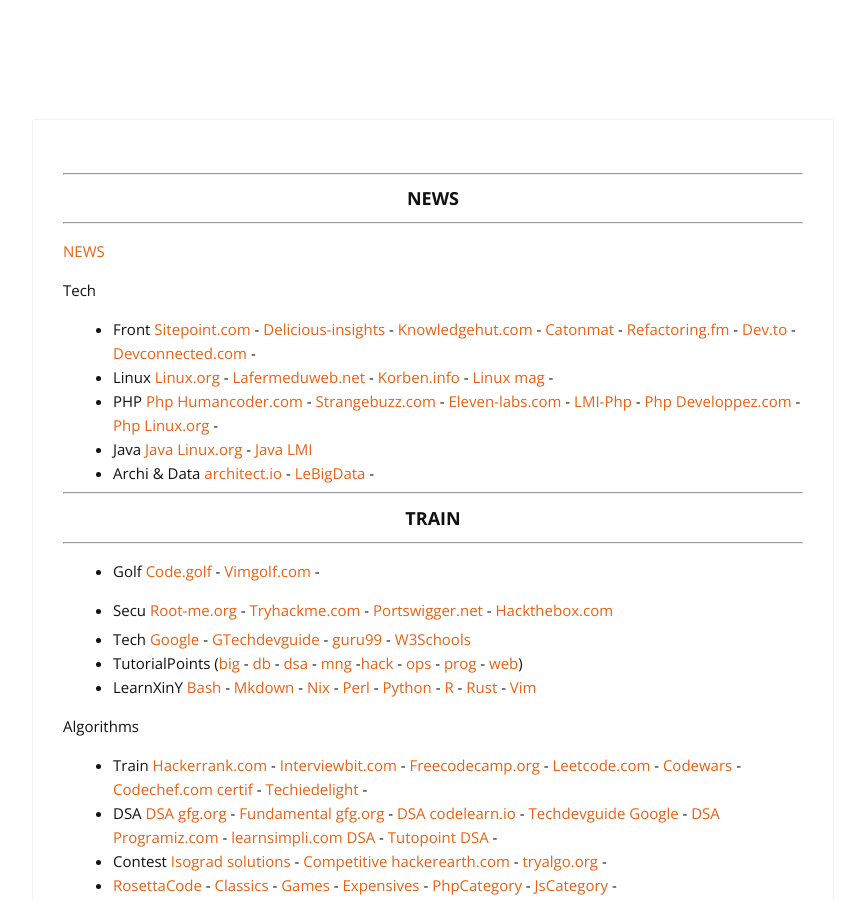
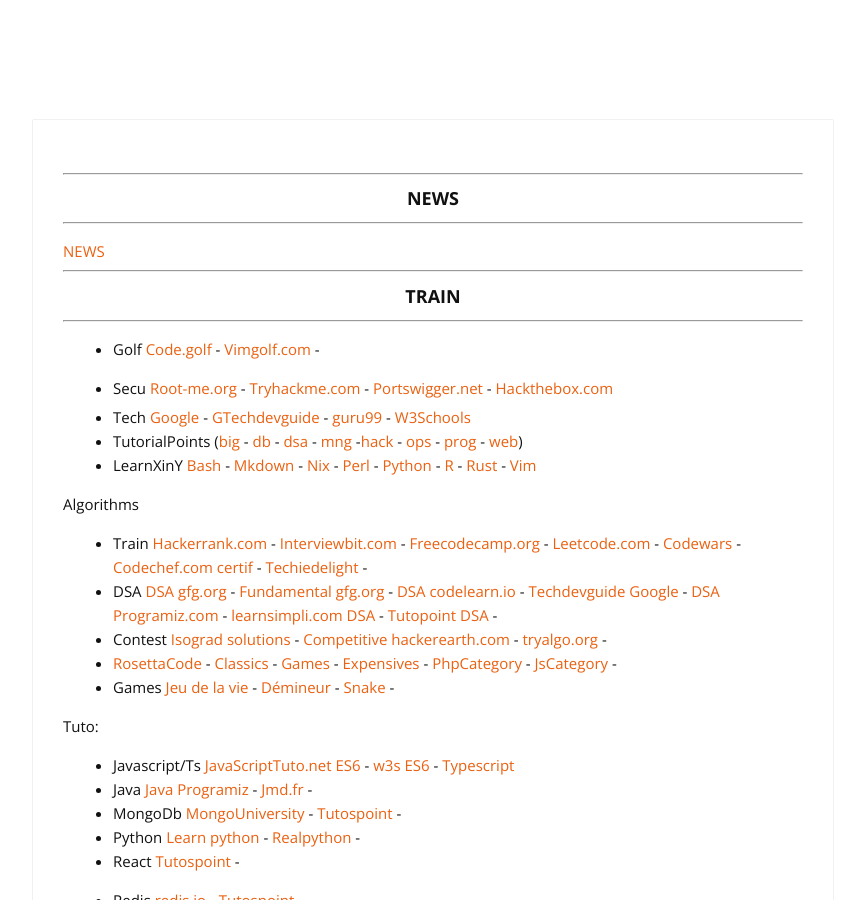
Before and after one commit to cylmat/cylmat.github.io, a Jekyll site: the page built from _pages/USEFUL.md, in a window 1280 px wide and 900 px high. Shown: the whole window, without its empty margins (207-1072 px from the left). Built offline with Jekyll 4.4.1, drawn with Linux system fonts in a browser that asks for light colours; nearby versions of some CDN libraries.

Commit message:
Update USEFUL.md

```diff
--- a/_pages/USEFUL.md
+++ b/_pages/USEFUL.md
@@ -9,15 +9,6 @@
 ---
 
 [NEWS](https://github.com/cylmat/cylmat.github.io/blob/main/_pages/news.md)
-
-Tech
-* Front [Sitepoint.com](https://www.sitepoint.com) - [Delicious-insights](https://delicious-insights.com/fr/articles-et-tutos/) - [Knowledgehut.com](https://www.knowledgehut.com/blog/category/web-development) - [Catonmat](https://catonmat.net/) - [Refactoring.fm](https://refactoring.fm) - [Dev.to](https://dev.to) - [Devconnected.com](https://devconnected.com) -
-* Linux [Linux.org](https://linuxfr.org) - [Lafermeduweb.net](https://www.lafermeduweb.net) - [Korben.info](https://korben.info) - [Linux mag](https://connect.ed-diamond.com/gnu-linux-magazine) -
-* PHP [Php Humancoder.com](https://news.humancoders.com/t/php) - [Strangebuzz.com](https://www.strangebuzz.com/fr) - [Eleven-labs.com](https://blog.eleven-labs.com) - [LMI-Php](https://www.lemondeinformatique.fr/toute-l-actualite-marque-sur-php-group-711.html) - [Php Developpez.com](https://php.developpez.com) - [Php Linux.org](https://linuxfr.org/sections/php) -
-* Java [Java Linux.org](https://linuxfr.org/sections/java) - [Java LMI](https://www.lemondeinformatique.fr/toute-l-actualite-produit-sur-java-42.html)
-* Archi & Data [architect.io](https://www.architect.io/blog/) - [LeBigData](https://www.lebigdata.fr) -
-
-
 
 ---
 ### <center>TRAIN</center>
```
